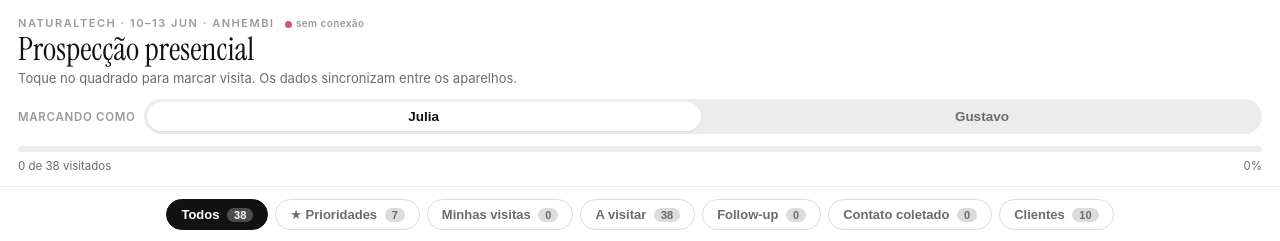
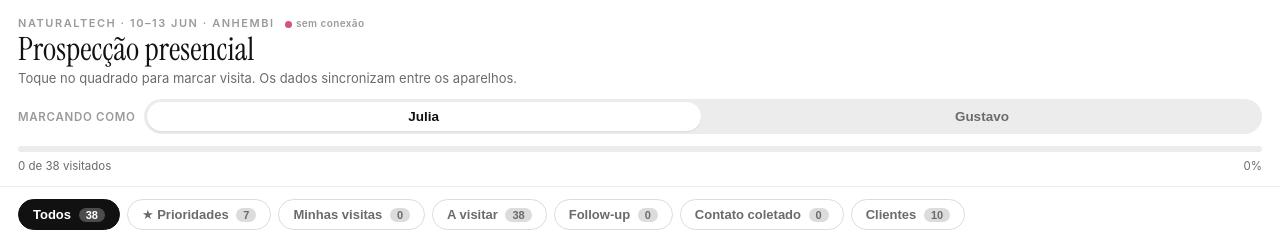
Before and after one commit to julialafeta/fitfeed-naturaltech, a plain HTML site: page index.html in a window 1280 px wide. Shown: the top 241 px of the page. Drawn offline with nearby package versions, Linux system fonts and the light colour scheme; no server answers.

Commit message:
Update index.html

```diff
--- a/index.html
+++ b/index.html
@@ -70,7 +70,7 @@
   .progress > i{display:block; height:100%; width:0; background:var(--done); border-radius:99px; transition:width .35s ease}
   .progress-label{font-size:11.5px; color:var(--ink-2); margin-top:6px; display:flex; justify-content:space-between}
 
-  .filters{display:flex; flex-wrap:wrap; gap:7px; padding:12px 16px 4px; justify-content:center}
+  .filters{display:flex; gap:7px; padding:12px 18px 4px; overflow-x:auto; -webkit-overflow-scrolling:touch}
   .filters::-webkit-scrollbar{display:none}
   .chip{
     flex:0 0 auto; font-size:13px; padding:7px 14px; border-radius:99px;
```
